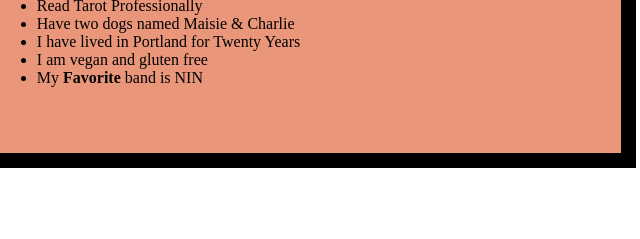
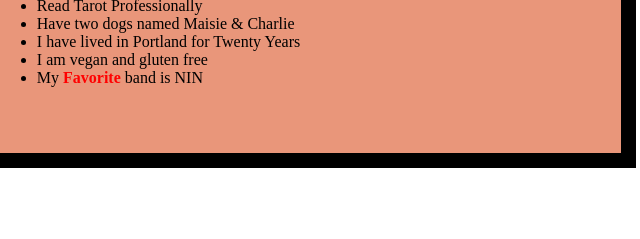
Before and after one commit to briejames/Brie-Portfolio-Project, a plain HTML site: page index.html in a window 1280 px wide. Shown: the part 862-1101 px from the top of the page, 274-914 px from the left. Drawn offline with Linux system fonts and the light colour scheme.

Commit message:
This will add a span in red in the about me section with an already bolded word.

```diff
--- a/css/styles.css
+++ b/css/styles.css
@@ -6,6 +6,7 @@
   margin: 10%;
   background-color:darksalmon;
   float: center;
+  style: red;
 }
 
 .test {
--- a/index.html
+++ b/index.html
@@ -40,7 +40,7 @@
         <li>Have two dogs named Maisie & Charlie</li>
         <li>I have lived in Portland for Twenty Years</li>
         <li>I am vegan and gluten free</li>
-        <li>My <strong>Favorite</strong> band is NIN</li>
+        <li>My <span style="color:red"> <strong>Favorite</strong> </span>band is NIN</li>
     </ul>
 </div>
 
```
